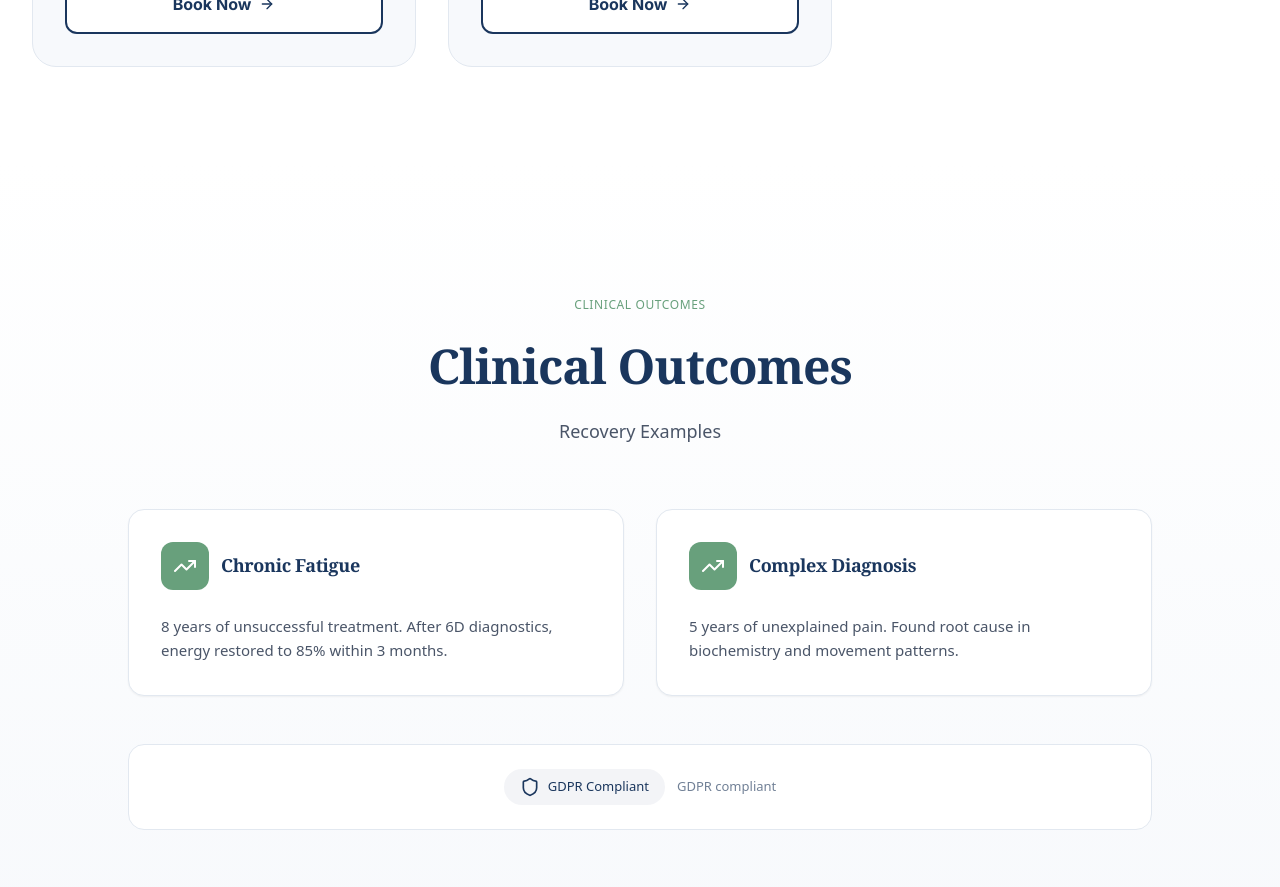
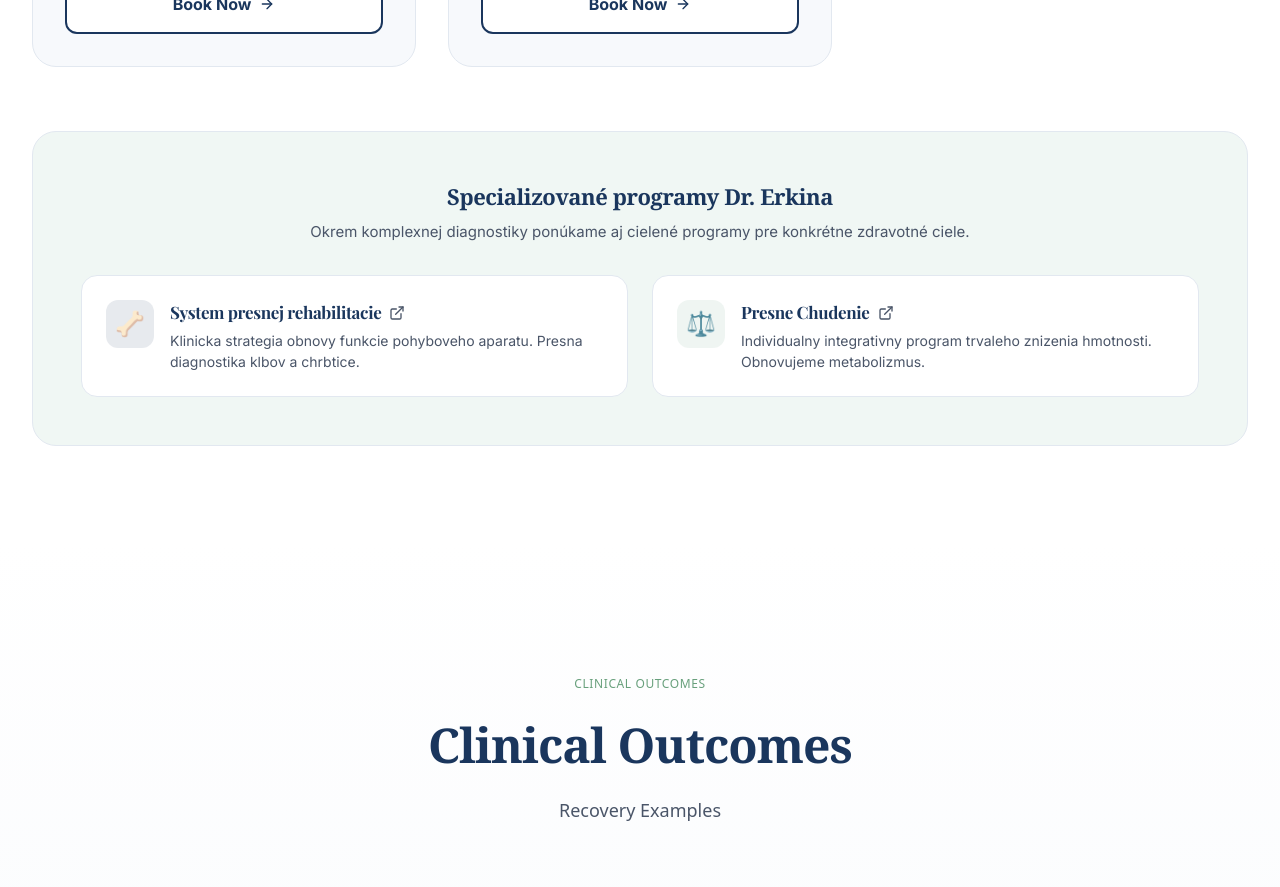
Before and after one commit to ErkinDoc/wenbnew, a React (Vite) app: page / in a window 1280 px wide. Shown: the part 3240-4127 px from the top of the page. Built offline with nearby package versions, Linux system fonts and the light colour scheme.

Commit message:
Add specialized programs section to Services component
Added new specialized programs section with links and descriptions for rehabilitation and weight loss services.

```diff
--- a/src/sections/Services.tsx
+++ b/src/sections/Services.tsx
@@ -1,17 +1,14 @@
 /* eslint-disable @typescript-eslint/no-explicit-any */
 import { motion } from 'framer-motion';
 import { useTranslation } from 'react-i18next';
-import { CheckCircle2, ArrowRight } from 'lucide-react';
+import { CheckCircle2, ArrowRight, ExternalLink } from 'lucide-react';
 
-// Добавляем интерфейс, чтобы App.tsx не ругался
 interface ServicesProps {
   onAssessmentClick: () => void;
 }
 
 export function Services({ onAssessmentClick }: ServicesProps) {
   const { t } = useTranslation();
-
-  // Безопасное получение массива услуг
   const services = t('services.items', { returnObjects: true }) as any[] || [];
 
   return (
@@ -60,6 +57,64 @@ export function Services({ onAssessmentClick }: ServicesProps) {
             </motion.div>
           ))}
         </div>
+
+        {/* Specializovane programy */}
+        <motion.div
+          initial={{ opacity: 0, y: 20 }}
+          whileInView={{ opacity: 1, y: 0 }}
+          viewport={{ once: true }}
+          transition={{ delay: 0.3 }}
+          className="mt-16 rounded-3xl border border-[#E2E8F0] bg-[#F0F7F4] p-8 md:p-12"
+        >
+          <h3 className="text-[22px] font-serif font-bold text-[#1A365D] mb-2 text-center">
+            Specializované programy Dr. Erkina
+          </h3>
+          <p className="text-[#4A5568] text-center mb-8 text-[15px]">
+            Okrem komplexnej diagnostiky ponúkame aj cielené programy pre konkrétne zdravotné ciele.
+          </p>
+          <div className="grid grid-cols-1 md:grid-cols-2 gap-6">
+            <a
+              href="https://rehabilitation-seven.vercel.app/"
+              target="_blank"
+              rel="noopener noreferrer"
+              className="flex items-start gap-4 p-6 bg-white rounded-2xl border border-[#E2E8F0] hover:shadow-lg hover:border-[#1A365D] transition-all group"
+            >
+              <div className="flex-shrink-0 w-12 h-12 rounded-xl bg-[#1A365D]/10 flex items-center justify-center">
+                <span className="text-2xl">🦴</span>
+              </div>
+              <div className="flex-1">
+                <div className="flex items-center gap-2 mb-1">
+                  <h4 className="text-[17px] font-bold text-[#1A365D]">System presnej rehabilitacie</h4>
+                  <ExternalLink className="w-4 h-4 text-[#4A5568] group-hover:text-[#1A365D]" />
+                </div>
+                <p className="text-[14px] text-[#4A5568]">
+                  Klinicka strategia obnovy funkcie pohyboveho aparatu. Presna diagnostika klbov a chrbtice.
+                </p>
+              </div>
+            </a>
+
+            <a
+              href="https://v0-presne-chudenie-website.vercel.app/"
+              target="_blank"
+              rel="noopener noreferrer"
+              className="flex items-start gap-4 p-6 bg-white rounded-2xl border border-[#E2E8F0] hover:shadow-lg hover:border-[#1A365D] transition-all group"
+            >
+              <div className="flex-shrink-0 w-12 h-12 rounded-xl bg-[#68A07C]/10 flex items-center justify-center">
+                <span className="text-2xl">⚖️</span>
+              </div>
+              <div className="flex-1">
+                <div className="flex items-center gap-2 mb-1">
+                  <h4 className="text-[17px] font-bold text-[#1A365D]">Presne Chudenie</h4>
+                  <ExternalLink className="w-4 h-4 text-[#4A5568] group-hover:text-[#1A365D]" />
+                </div>
+                <p className="text-[14px] text-[#4A5568]">
+                  Individualny integrativny program trvaleho znizenia hmotnosti. Obnovujeme metabolizmus.
+                </p>
+              </div>
+            </a>
+          </div>
+        </motion.div>
+
       </div>
     </section>
   );
```
